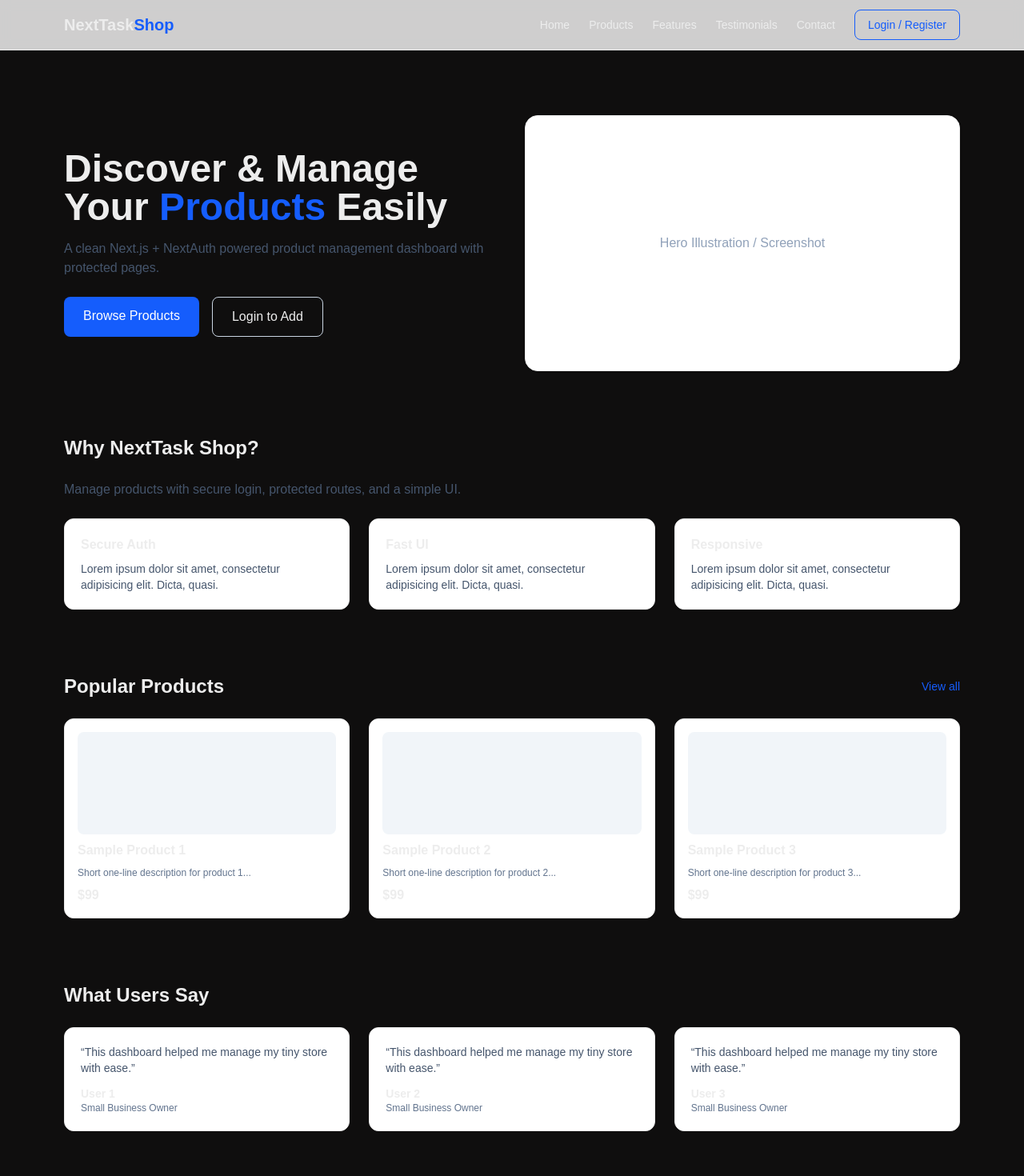
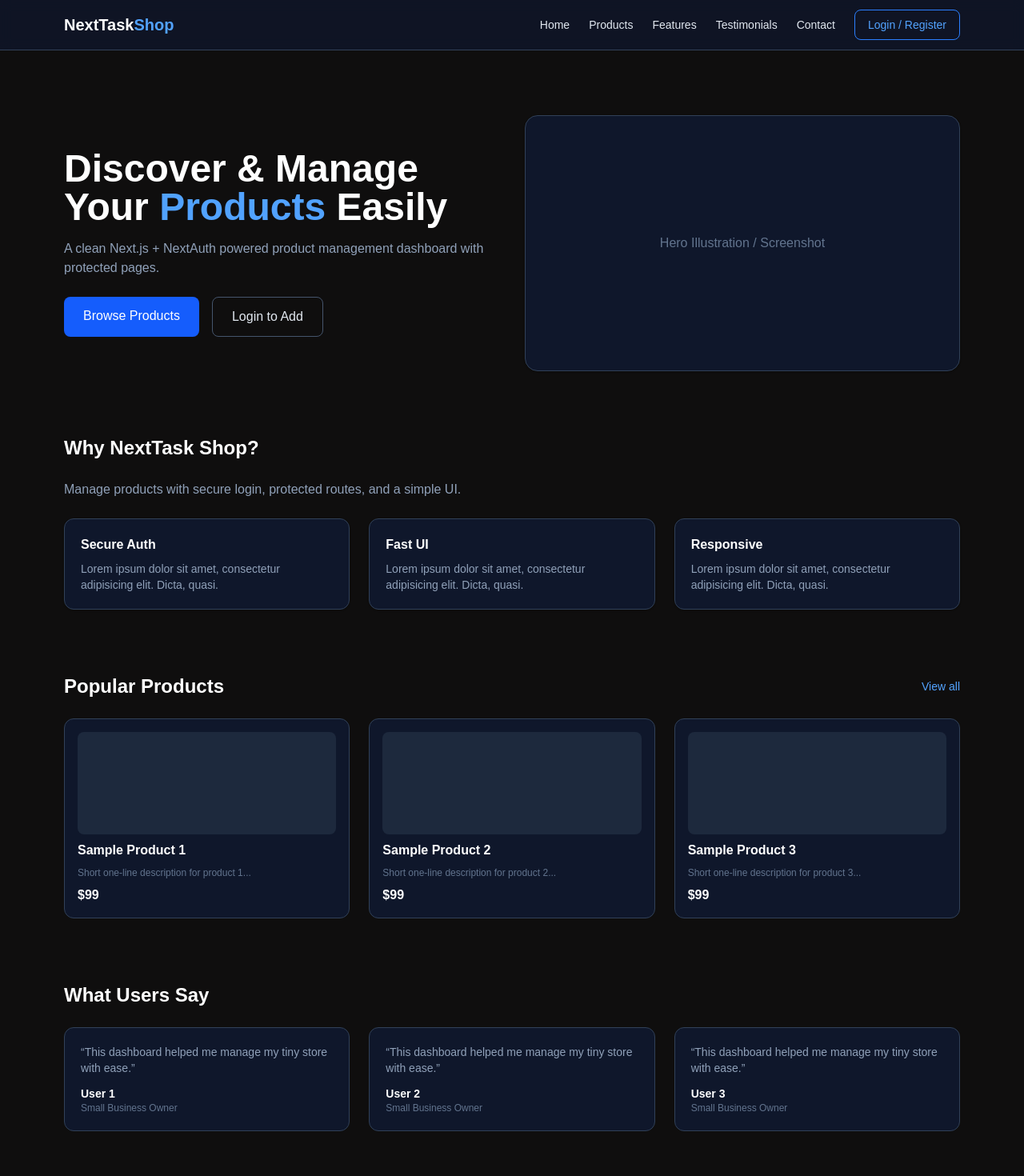
Before and after one commit to Rakibislam22/first-next-app, a Next.js app: page / in a window 1280 px wide. Shown: the top 1470 px of the page at 80% size. Built offline with nearby package versions, Linux system fonts and the light colour scheme; no server answers.

Commit message:
Add all product page

```diff
--- a/app/page.tsx
+++ b/app/page.tsx
@@ -2,50 +2,51 @@ import Link from "next/link";
 
 export default function HomePage() {
   return (
-    <div className="mx-auto max-w-6xl px-4 space-y-20">
+    <div className="mx-auto max-w-6xl px-4 space-y-20 text-slate-200">
       {/* Hero */}
       <section className="pt-16 grid md:grid-cols-2 gap-8 items-center">
         <div>
-          <h1 className="text-4xl md:text-5xl font-bold mb-4">
-            Discover & Manage Your <span className="text-blue-600">Products</span> Easily
+          <h1 className="text-4xl md:text-5xl font-bold mb-4 text-white">
+            Discover & Manage Your{" "}
+            <span className="text-blue-400">Products</span> Easily
           </h1>
-          <p className="text-slate-600 mb-6">
+          <p className="text-slate-400 mb-6">
             A clean Next.js + NextAuth powered product management dashboard with protected pages.
           </p>
           <div className="flex gap-4">
             <Link
               href="/products"
-              className="px-6 py-3 rounded-lg bg-blue-600 text-white hover:bg-blue-700"
+              className="px-6 py-3 rounded-lg bg-blue-600 text-white hover:bg-blue-500"
             >
               Browse Products
             </Link>
             <Link
               href="/login"
-              className="px-6 py-3 rounded-lg border border-slate-300 hover:bg-slate-100"
+              className="px-6 py-3 rounded-lg border border-slate-600 hover:bg-slate-800"
             >
               Login to Add
             </Link>
           </div>
         </div>
-        <div className="rounded-2xl border bg-white shadow h-64 md:h-80 flex items-center justify-center">
-          <p className="text-slate-400">Hero Illustration / Screenshot</p>
+        <div className="rounded-2xl border border-slate-700 bg-slate-900 shadow h-64 md:h-80 flex items-center justify-center">
+          <p className="text-slate-500">Hero Illustration / Screenshot</p>
         </div>
       </section>
 
       {/* Section 1 – Features */}
       <section id="features" className="space-y-6">
-        <h2 className="text-2xl font-semibold">Why NextTask Shop?</h2>
-        <p className="text-slate-600 max-w-2xl">
+        <h2 className="text-2xl font-semibold text-white">Why NextTask Shop?</h2>
+        <p className="text-slate-400 max-w-2xl">
           Manage products with secure login, protected routes, and a simple UI.
         </p>
         <div className="grid md:grid-cols-3 gap-6">
           {["Secure Auth", "Fast UI", "Responsive"].map((title) => (
             <div
               key={title}
-              className="p-5 rounded-xl bg-white border shadow-sm hover:-translate-y-1 hover:shadow-md transition"
+              className="p-5 rounded-xl bg-slate-900 border border-slate-700 shadow-sm hover:-translate-y-1 hover:shadow-md transition"
             >
-              <h3 className="font-semibold mb-2">{title}</h3>
-              <p className="text-sm text-slate-600">
+              <h3 className="font-semibold mb-2 text-white">{title}</h3>
+              <p className="text-sm text-slate-400">
                 Lorem ipsum dolor sit amet, consectetur adipisicing elit. Dicta, quasi.
               </p>
             </div>
@@ -56,8 +57,8 @@ export default function HomePage() {
       {/* Section 2 – Items preview */}
       <section className="space-y-6">
         <div className="flex items-center justify-between">
-          <h2 className="text-2xl font-semibold">Popular Products</h2>
-          <Link href="/products" className="text-sm text-blue-600 hover:underline">
+          <h2 className="text-2xl font-semibold text-white">Popular Products</h2>
+          <Link href="/products" className="text-sm text-blue-400 hover:underline">
             View all
           </Link>
         </div>
@@ -65,12 +66,14 @@ export default function HomePage() {
           {[1, 2, 3].map((i) => (
             <div
               key={i}
-              className="p-4 rounded-xl bg-white border hover:shadow-sm transition flex flex-col gap-2"
+              className="p-4 rounded-xl bg-slate-900 border border-slate-700 hover:shadow-sm transition flex flex-col gap-2"
             >
-              <div className="h-32 rounded-lg bg-slate-100"></div>
-              <h3 className="font-semibold">Sample Product {i}</h3>
-              <p className="text-xs text-slate-500">Short one-line description for product {i}...</p>
-              <p className="font-semibold">$99</p>
+              <div className="h-32 rounded-lg bg-slate-800"></div>
+              <h3 className="font-semibold text-white">Sample Product {i}</h3>
+              <p className="text-xs text-slate-500">
+                Short one-line description for product {i}...
+              </p>
+              <p className="font-semibold text-white">$99</p>
             </div>
           ))}
         </div>
@@ -78,14 +81,14 @@ export default function HomePage() {
 
       {/* Section 3 – Testimonials */}
       <section id="testimonials" className="space-y-6">
-        <h2 className="text-2xl font-semibold">What Users Say</h2>
+        <h2 className="text-2xl font-semibold text-white">What Users Say</h2>
         <div className="grid md:grid-cols-3 gap-6">
           {[1, 2, 3].map((i) => (
-            <div key={i} className="p-5 rounded-xl bg-white border">
-              <p className="text-sm text-slate-600 mb-3">
+            <div key={i} className="p-5 rounded-xl bg-slate-900 border border-slate-700">
+              <p className="text-sm text-slate-400 mb-3">
                 “This dashboard helped me manage my tiny store with ease.”
               </p>
-              <p className="text-sm font-semibold">User {i}</p>
+              <p className="text-sm font-semibold text-white">User {i}</p>
               <p className="text-xs text-slate-500">Small Business Owner</p>
             </div>
           ))}
@@ -93,33 +96,33 @@ export default function HomePage() {
       </section>
 
       {/* Section 4 – Banner */}
-      <section className="rounded-2xl border bg-blue-600 text-white p-8 flex flex-col md:flex-row items-center justify-between gap-4">
+      <section className="rounded-2xl border border-blue-700 bg-blue-700 text-white p-8 flex flex-col md:flex-row items-center justify-between gap-4">
         <div>
           <h2 className="text-2xl font-semibold mb-2">Ready to manage your products?</h2>
-          <p className="text-sm text-blue-100">
+          <p className="text-sm text-blue-200">
             Login now and start adding or managing your inventory in a protected dashboard.
           </p>
         </div>
         <Link
           href="/login"
-          className="px-6 py-3 rounded-lg bg-white text-blue-700 font-semibold hover:bg-blue-50"
+          className="px-6 py-3 rounded-lg bg-white text-blue-700 font-semibold hover:bg-blue-100"
         >
           Get Started
         </Link>
       </section>
 
       {/* Footer */}
-      <footer id="contact" className="border-t pt-8 pb-6 text-sm text-slate-500">
+      <footer id="contact" className="border-t border-slate-700 pt-8 pb-6 text-sm text-slate-500">
         <div className="flex flex-col md:flex-row justify-between gap-4">
           <p>© {new Date().getFullYear()} NextTask Shop. All rights reserved.</p>
           <div className="flex gap-4">
-            <Link href="#" className="hover:text-blue-600">
+            <Link href="#" className="hover:text-blue-400">
               Privacy
             </Link>
-            <Link href="#" className="hover:text-blue-600">
+            <Link href="#" className="hover:text-blue-400">
               Terms
             </Link>
-            <Link href="#" className="hover:text-blue-600">
+            <Link href="#" className="hover:text-blue-400">
               GitHub
             </Link>
           </div>
--- a/components/Navbar.tsx
+++ b/components/Navbar.tsx
@@ -9,24 +9,24 @@ export default function Navbar() {
     const [open, setOpen] = useState(false);
 
     return (
-        <header className="fixed top-0 left-0 right-0 z-50 bg-white/80 backdrop-blur border-b">
-            <nav className="mx-auto max-w-6xl px-4 py-3 flex items-center justify-between">
-                <Link href="/" className="font-bold text-xl">
-                    NextTask<span className="text-blue-600">Shop</span>
+        <header className="fixed top-0 left-0 right-0 z-50 bg-slate-900/80 backdrop-blur border-b border-slate-700">
+            <nav className="mx-auto max-w-6xl px-4 py-3 flex items-center justify-between text-slate-200">
+                <Link href="/" className="font-bold text-xl text-white">
+                    NextTask<span className="text-blue-400">Shop</span>
                 </Link>
 
                 <div className="hidden md:flex items-center gap-6 text-sm font-medium">
-                    <Link href="/" className="hover:text-blue-600">Home</Link>
-                    <Link href="/products" className="hover:text-blue-600">Products</Link>
-                    <Link href="/#features" className="hover:text-blue-600">Features</Link>
-                    <Link href="/#testimonials" className="hover:text-blue-600">Testimonials</Link>
-                    <Link href="/#contact" className="hover:text-blue-600">Contact</Link>
+                    <Link href="/" className="hover:text-blue-400">Home</Link>
+                    <Link href="/products" className="hover:text-blue-400">Products</Link>
+                    <Link href="/#features" className="hover:text-blue-400">Features</Link>
+                    <Link href="/#testimonials" className="hover:text-blue-400">Testimonials</Link>
+                    <Link href="/#contact" className="hover:text-blue-400">Contact</Link>
 
                     {!session ? (
                         <div className="flex gap-3">
                             <Link
                                 href="/login"
-                                className="px-4 py-2 rounded-lg border border-blue-600 text-blue-600 hover:bg-blue-50"
+                                className="px-4 py-2 rounded-lg border border-blue-500 text-blue-400 hover:bg-slate-800"
                             >
                                 Login / Register
                             </Link>
@@ -35,35 +35,36 @@ export default function Navbar() {
                         <div className="relative">
                             <button
                                 onClick={() => setOpen((o) => !o)}
-                                className="px-4 py-2 rounded-lg bg-blue-600 text-white hover:bg-blue-700 flex items-center gap-2"
+                                className="px-4 py-2 rounded-lg bg-blue-600 text-white hover:bg-blue-500 flex items-center gap-2"
                             >
                                 <span>{session.user?.name || session.user?.email}</span>
                                 <span>▾</span>
                             </button>
+
                             {open && (
-                                <div className="absolute right-0 mt-2 w-56 bg-white shadow-lg rounded-lg border text-sm">
-                                    <div className="px-4 py-3 border-b">
-                                        <p className="font-semibold">{session.user?.name}</p>
-                                        <p className="text-xs text-slate-500">{session.user?.email}</p>
+                                <div className="absolute right-0 mt-2 w-56 bg-slate-900 shadow-lg rounded-lg border border-slate-700 text-sm">
+                                    <div className="px-4 py-3 border-b border-slate-700">
+                                        <p className="font-semibold text-white">{session.user?.name}</p>
+                                        <p className="text-xs text-slate-400">{session.user?.email}</p>
                                     </div>
-                                    <div className="flex flex-col">
+                                    <div className="flex flex-col text-slate-200">
                                         <Link
                                             href="/dashboard/add-product"
-                                            className="px-4 py-2 hover:bg-slate-50"
+                                            className="px-4 py-2 hover:bg-slate-800"
                                             onClick={() => setOpen(false)}
                                         >
                                             Add Product
                                         </Link>
                                         <Link
                                             href="/dashboard/manage-products"
-                                            className="px-4 py-2 hover:bg-slate-50"
+                                            className="px-4 py-2 hover:bg-slate-800"
                                             onClick={() => setOpen(false)}
                                         >
                                             Manage Products
                                         </Link>
                                         <button
                                             onClick={() => signOut()}
-                                            className="px-4 py-2 text-left hover:bg-slate-50 border-t"
+                                            className="px-4 py-2 text-left hover:bg-slate-800 border-t border-slate-700 text-red-400"
                                         >
                                             Logout
                                         </button>
@@ -74,9 +75,9 @@ export default function Navbar() {
                     )}
                 </div>
 
-                {/* Mobile placeholder – you can improve with hamburger menu */}
-                <div className="md:hidden text-sm">
-                    <Link href="/products">Menu</Link>
+                {/* Mobile */}
+                <div className="md:hidden text-sm text-slate-300">
+                    <Link href="/products" className="hover:text-blue-400">Menu</Link>
                 </div>
             </nav>
         </header>
```
Also changed, not shown: app/login/page.tsx (+16 -13 lines), app/products/page.tsx (added, +97 -0 lines).
